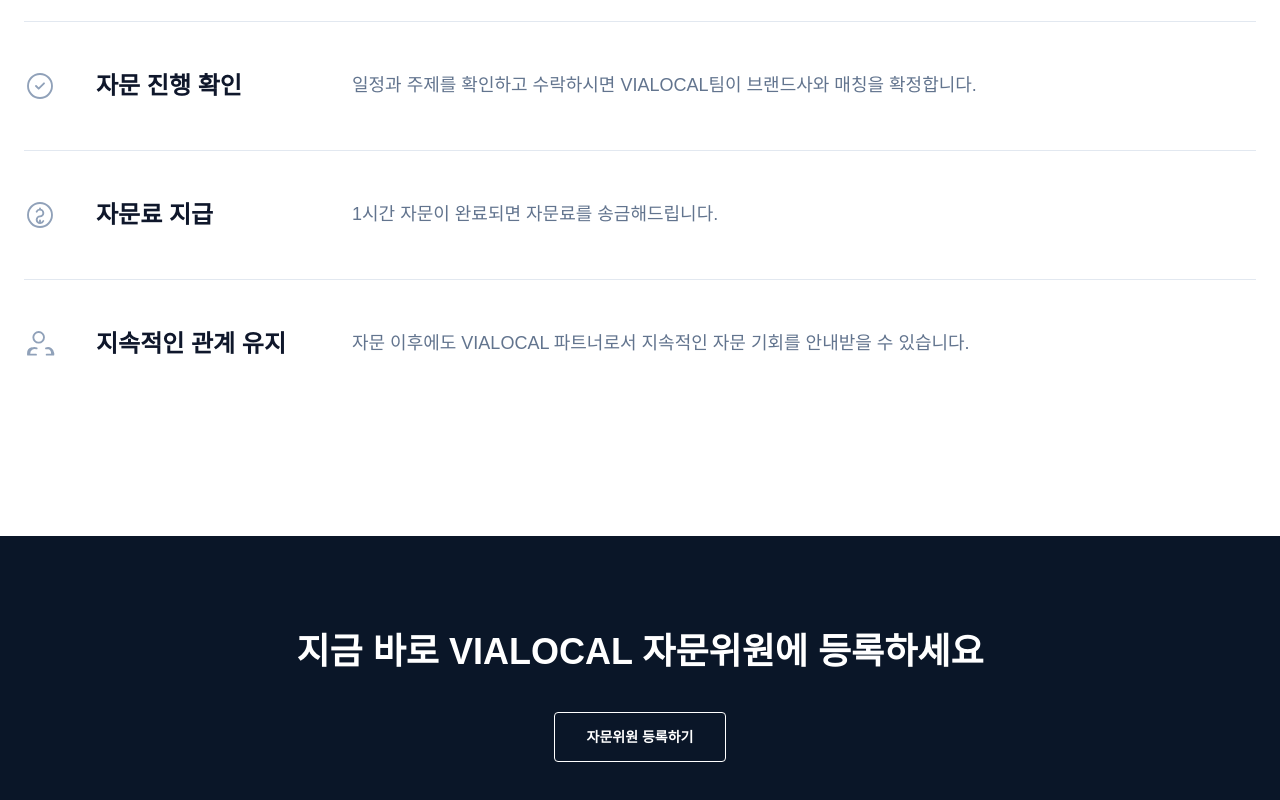
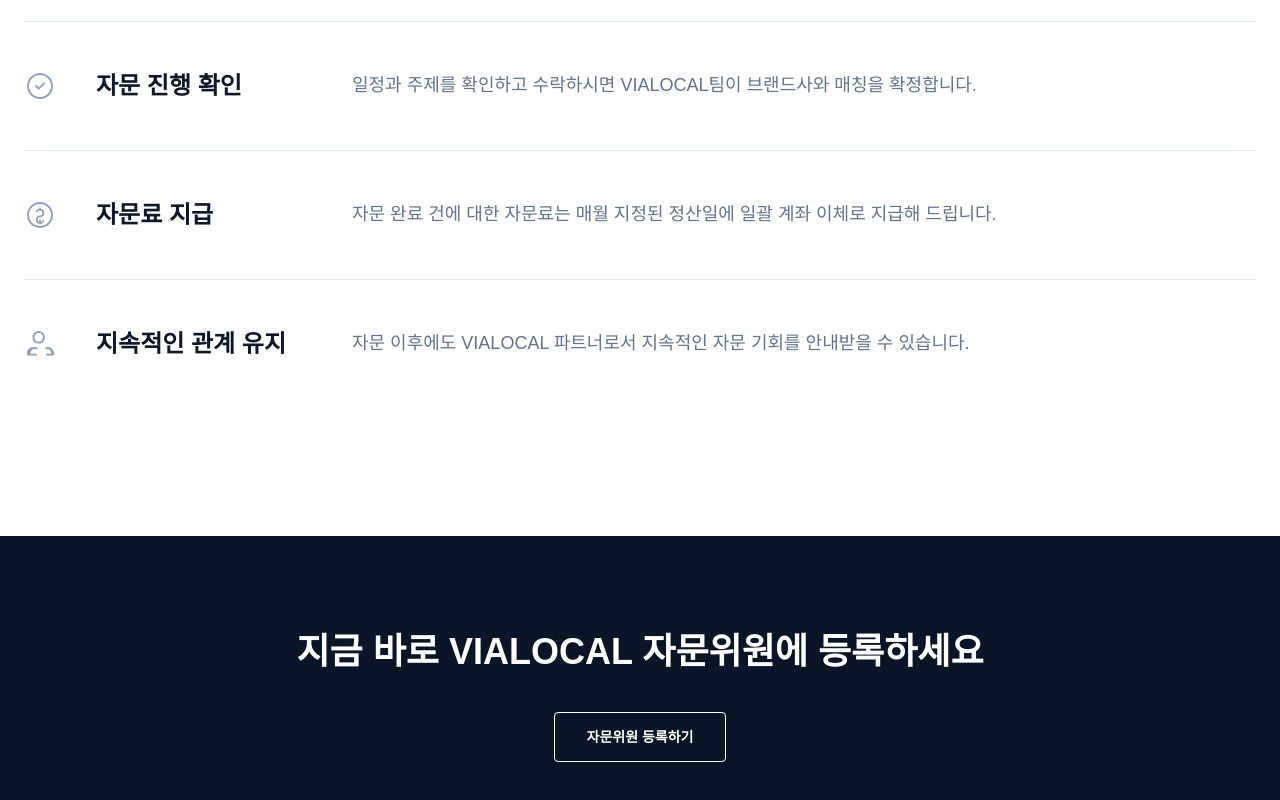
Before and after one commit to yjyjkk4125-lgtm/my-web-project, a Next.js app: page /advisor in a window 1280 px wide. Shown: the part 2409-3209 px from the top of the page. Built offline with nearby package versions, Linux system fonts and the light colour scheme.

Commit message:
프로세스 수정

```diff
--- a/app/advisor/page.tsx
+++ b/app/advisor/page.tsx
@@ -103,7 +103,7 @@
   {
     Icon: IconCoin,
     title: "자문료 지급",
-    desc: "1시간 자문이 완료되면 자문료를 송금해드립니다.",
+    desc: "자문 완료 건에 대한 자문료는 매월 지정된 정산일에 일괄 계좌 이체로 지급해 드립니다.",
   },
   {
     Icon: IconHandshake,
```
Also changed, not shown: 1 other file (tests, documents, lock files or other folders).
